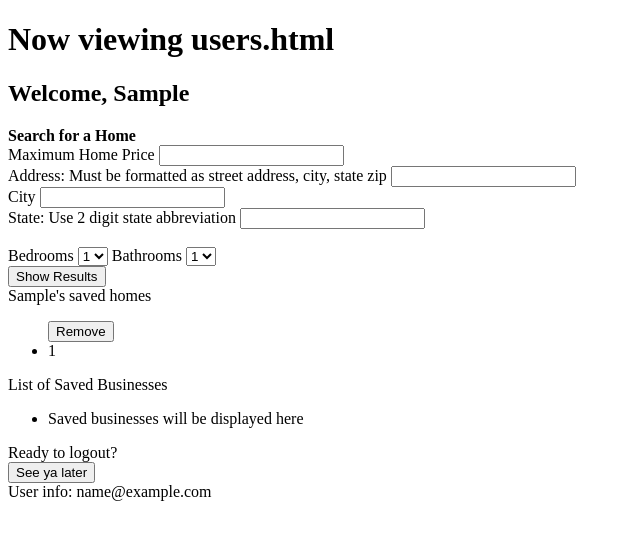
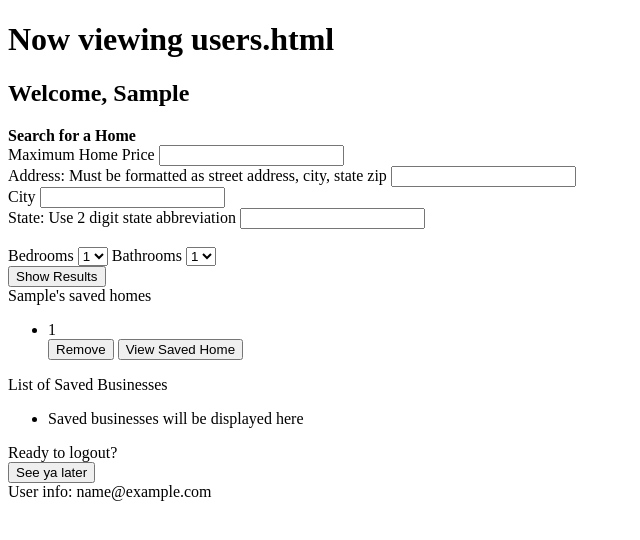
Before and after one commit to Swalvesam/Capstone_Project, a Flask app: page /users in a window 1280 px wide. Shown: the top 540 px of the page, without its empty margins (0-640 px from the left). Run offline with Flask 2, Linux system fonts and the light colour scheme; a user stored in the database is signed in; tables that the repository leaves empty hold one stand-in row (values such as "Sample post").

Commit message:
users are able to add notes to saved home and notes are viewable in home_info.html

```diff
--- a/server.py
+++ b/server.py
@@ -8,11 +8,14 @@ from flask import (Flask, render_template, request, flash, session,
                    redirect)
 import jinja2
 
+#for createtime for notes
+from datetime import datetime
+
 #for API requests
 import requests, json
 import os
 
-from model import connect_to_db, User, db, Saved_homes
+from model import connect_to_db, User, db, Saved_homes, Home_notes
 
 app = Flask(__name__)
 app.secret_key = "secret-key"
@@ -93,6 +96,7 @@ def logout():
 def users():
     """ View users profile """
     saved_homes = Saved_homes.query.filter_by(user_id=current_user.user_id).all()
+
     return render_template('users.html',saved_homes=saved_homes)
 
 @app.route('/home_search', methods=["GET"])
@@ -175,6 +179,39 @@ def remove_saved_home():
 
     return redirect("/users")
 
+@app.route('/view_home_info/<property_id>', methods=["GET","POST"])
+@login_required
+def view_home_info(property_id):
+
+    saved_home_id = request.form.get('view_home_info')
+
+
+    home_notes = Home_notes.query.filter_by(saved_home_id=property_id).all()
+
+    saved_home = Saved_homes.query.filter_by(saved_home_id=saved_home_id).first()
+
+    return render_template('home_info.html',saved_home_id=saved_home_id, home_notes=home_notes,property_id=property_id)
+
+@app.route('/add_home_note', methods=["POST"])
+@login_required
+def add_home_note():
+    saved_home_id = request.form.get("property_id")
+    print('**********************')
+    print(saved_home_id)
+    print('*************************')
+
+    body = request.form.get("body")
+
+    note = Home_notes(body=body, created_at = datetime.today(), saved_home_id=saved_home_id)
+
+    db.session.add(note)
+    db.session.commit()
+
+
+    return redirect(f'/view_home_info/{saved_home_id}')
+
+
+
 # @app.route('/businesses')
 # def businesses():
 #     """ View businesses"""
--- a/templates/businesses.html
+++ /dev/null
@@ -1 +0,0 @@
-{% extends 'base.html' %}
--- a/templates/maps.html
+++ /dev/null
@@ -1 +0,0 @@
-{% extends 'base.html' %}
--- a/templates/users.html
+++ b/templates/users.html
@@ -46,12 +46,18 @@
     </b1>
 
     <ul>
-       <form action="/remove_saved_home" method="POST" id="remove_saved_home">
+        <!-- <form action="/view_home_info" method="GET" id="view_home_info"> -->
+        <form action="/remove_saved_home" method="POST" id="remove_saved_home">
         {% for home in saved_homes %}
+        <li>{{home.rm_property_id}}</li>
+
         <button type="submit" name="remove_saved_home" value={{home.rm_property_id}}>Remove</button>
-        <li>{{home.rm_property_id}}</li>
+
+        <button onclick="location.href='/view_home_info/{{home.saved_home_id}}'" type="button">
+            View Saved Home</button>
         {% endfor %}
-        </form>
+    </form>
+    </form>
     </ul>
 </div>
 
```
Also changed, not shown: model.py (+18 -8 lines), templates/home_info.html (added, +40 -0 lines).
